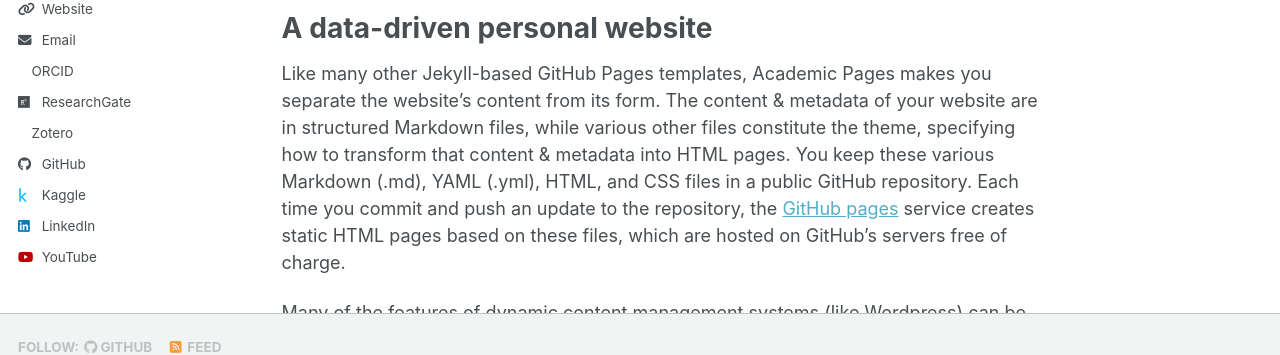
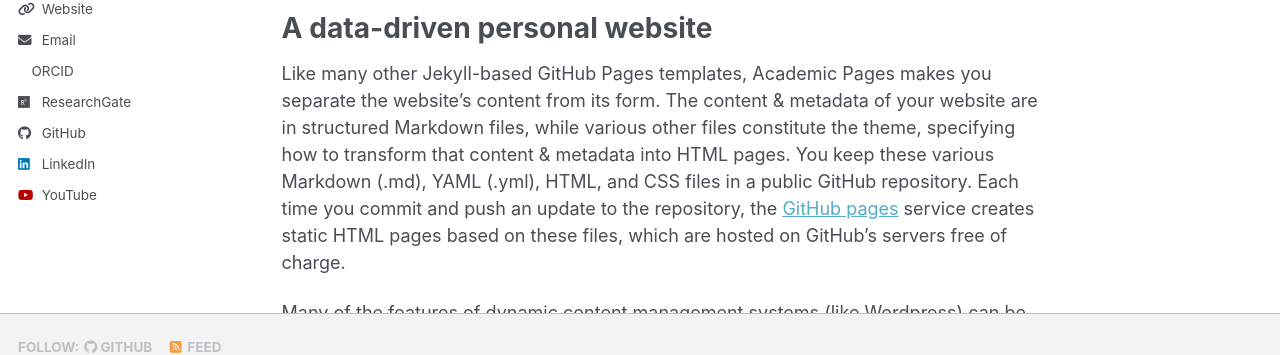
Before and after one commit to jooyunha/jooyunha.github.io, a Jekyll site: the page built from _pages/about.md, in a window 1280 px wide. Shown: the part 476-831 px from the top of the page. Built offline with Jekyll 4.4.1, drawn with Linux system fonts in a browser that asks for light colours; a style sheet for code colours, icons or effects is not loaded.

Commit message:
Update _config.yml

```diff
--- a/_config.yml
+++ b/_config.yml
@@ -35,12 +35,9 @@ author:
   # Academic websites
   orcid            : "https://orcid.org/0009-0003-6053-1938"
   researchgate     : "https://www.researchgate.net/profile/Joo-Yun-Ha"
-  zotero           : "https://www.zotero.org/jooyunha/"
-
 
   # Repositories and software development
   github           : "https://github.com/jooyunha?tab=repositories"
-  kaggle           : "https://www.kaggle.com/jooyunha"
 
   # Social media
   youtube          : "https://www.youtube.com/@jooyunha.foodcognition"
```
